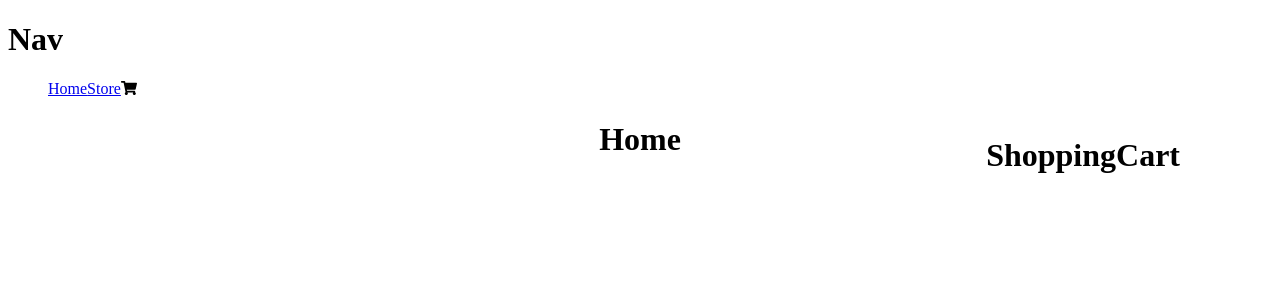
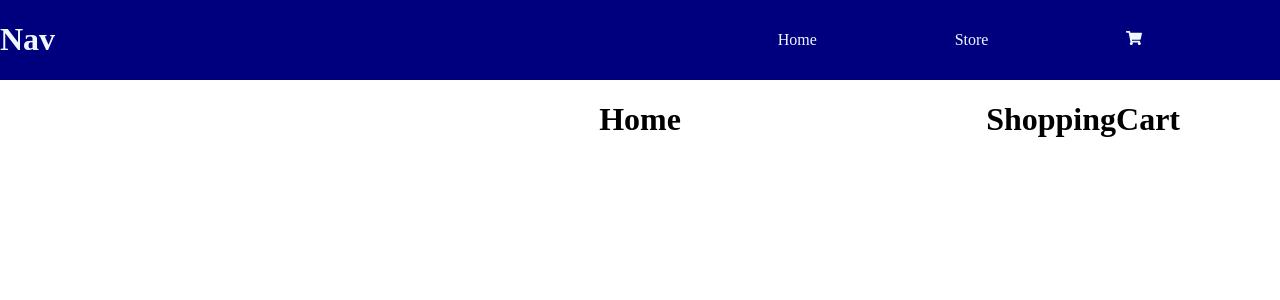
Before and after one commit to spuddister/shopping-cart-project, a React (Create React App) app: page / in a window 1280 px wide. Shown: the top 300 px of the page. Built offline with nearby package versions, Linux system fonts and the light colour scheme.

Commit message:
Added fetch when store.js mounts. Fake data from fakestore api passed down to children.

```diff
--- a/src/App.css
+++ b/src/App.css
@@ -1,3 +1,6 @@
+body {
+  margin: 0;
+}
 .App {
   text-align: center;
   position: relative;
--- a/src/App.js
+++ b/src/App.js
@@ -7,7 +7,7 @@ import Store from "./Components/Store/Store";
 import ShoppingCart from "./Components/ShoppingCart/ShoppingCart";
 
 function App() {
-  const { cart, setCart } = useState([]);
+  const [cart, setCart] = useState([]);
   const addToCart = (currentCart, item) => {
     setCart([...currentCart, item]);
   };
@@ -15,7 +15,7 @@ function App() {
   return (
     <BrowserRouter>
       <div className="app">
-        <Nav cartSize={cart} />
+        <Nav cartSize={cart.length} />
         <ShoppingCart cart={cart} setCart={setCart} />
         <Routes>
           <Route exact path="/" element={<Home />} />
--- a/src/Components/Nav/Nav.css
+++ b/src/Components/Nav/Nav.css
@@ -1,8 +1,22 @@
-ul {
-  list-style: none;
+.Nav {
   display: flex;
+  justify-content: space-between;
+  color: aliceblue;
+  background-color: rgb(0, 0, 126);
 }
 
-li {
-  font-style: none;
+.links-wrapper {
+  display: flex;
+  align-items: center;
+  justify-content: space-evenly;
+  width: 50%;
 }
+
+.Nav a {
+  text-decoration: none;
+  color: aliceblue;
+}
+
+.Nav a .active {
+  font-weight: 900;
+}
--- a/src/Components/Nav/Nav.js
+++ b/src/Components/Nav/Nav.js
@@ -1,21 +1,39 @@
 import "./Nav.css";
+import { NavLink } from "react-router-dom";
 import { FaShoppingCart } from "react-icons/fa";
 
 function Nav() {
   return (
     <div className="Nav">
-      <h1>Nav</h1>
-      <ul>
-        <li>
-          <a href="/">Home</a>
-        </li>
-        <li>
-          <a href="/store">Store</a>
-        </li>
-        <li>
+      <div className="logo-wrapper">
+        <h1>Nav</h1>
+      </div>
+      <div className="links-wrapper">
+        <NavLink
+          to="/"
+          className={({ isActive, isPending }) =>
+            isPending ? "pending" : isActive ? "active" : ""
+          }
+        >
+          Home
+        </NavLink>
+        <NavLink
+          to="/store"
+          className={({ isActive, isPending }) =>
+            isPending ? "pending" : isActive ? "active" : ""
+          }
+        >
+          Store
+        </NavLink>
+        <NavLink
+          onClick={() => console.log("Shopping cart ON")}
+          className={({ isActive, isPending }) =>
+            isPending ? "pending" : isActive ? "active" : ""
+          }
+        >
           <FaShoppingCart />
-        </li>
-      </ul>
+        </NavLink>
+      </div>
     </div>
   );
 }
--- a/src/Components/Store/Item.js
+++ b/src/Components/Store/Item.js
@@ -2,15 +2,11 @@
 // import { FaShoppingCart } from "react-icons/fa";
 import React from "react";
 
-function Item() {
+function Item({ itemData }) {
+  console.log("item info: ", itemData.title);
   return (
     <div className="item-card">
-      <h1>Item</h1>
-      <ul>
-        <li>Thing 1</li>
-        <li>$40</li>
-        <li>Add to cart</li>
-      </ul>
+      <p>{itemData.title}</p>
     </div>
   );
 }
--- a/src/Components/Store/ItemList.js
+++ b/src/Components/Store/ItemList.js
@@ -1,10 +1,14 @@
 // import "./ItemList.css";
 import React from "react";
+import Item from "./Item";
 
-function ItemList() {
+function ItemList({ storeContent }) {
   return (
-    <div className="App">
-      <h1>Item List</h1>
+    <div className="item-list">
+      <h2>Item List</h2>
+      {storeContent.map((itemData, index) => (
+        <Item itemData={itemData} key={index} />
+      ))}
     </div>
   );
 }
--- a/src/Components/Store/Store.js
+++ b/src/Components/Store/Store.js
@@ -1,22 +1,37 @@
 import "./Store.css";
 import React from "react";
 import ItemList from "./ItemList";
-import { useState } from "react";
+import { useState, useEffect } from "react";
 
 function Store(props) {
-  const { isLoading, setIsLoading } = useState(false);
-
-  // fetch("https://api.storerestapi.com/products/running-sneaker")
-  //   .then((response) => response.json())
-  //   .then((json) => console.log(json))
-  //   .then((json) => {
-  //     setIsLoading(false);
-  //   });
+  const [isLoaded, setIsLoaded] = useState(false);
+  const [storeContent, setStoreContent] = useState([]);
+  useEffect(() => {
+    function fetchStoreItems() {
+      setIsLoaded(false);
+      const fetchedStoreContent = fetch("https://fakestoreapi.com/products")
+        .then((res) => res.json())
+        .then((json) => {
+          // console.log("inside fetch:", json);
+          setStoreContent(json);
+          setIsLoaded(true);
+        });
+    }
+    try {
+      fetchStoreItems();
+    } catch (error) {
+      console.log("Failed to load list.");
+    }
+  }, []);
 
   return (
     <div className="Store">
       <h1>Store</h1>
-      {isLoading ? <div>loading icon</div> : <ItemList />}
+      {isLoaded ? (
+        <ItemList storeContent={storeContent} />
+      ) : (
+        <div>item list is loading icon</div>
+      )}
     </div>
   );
 }
```
